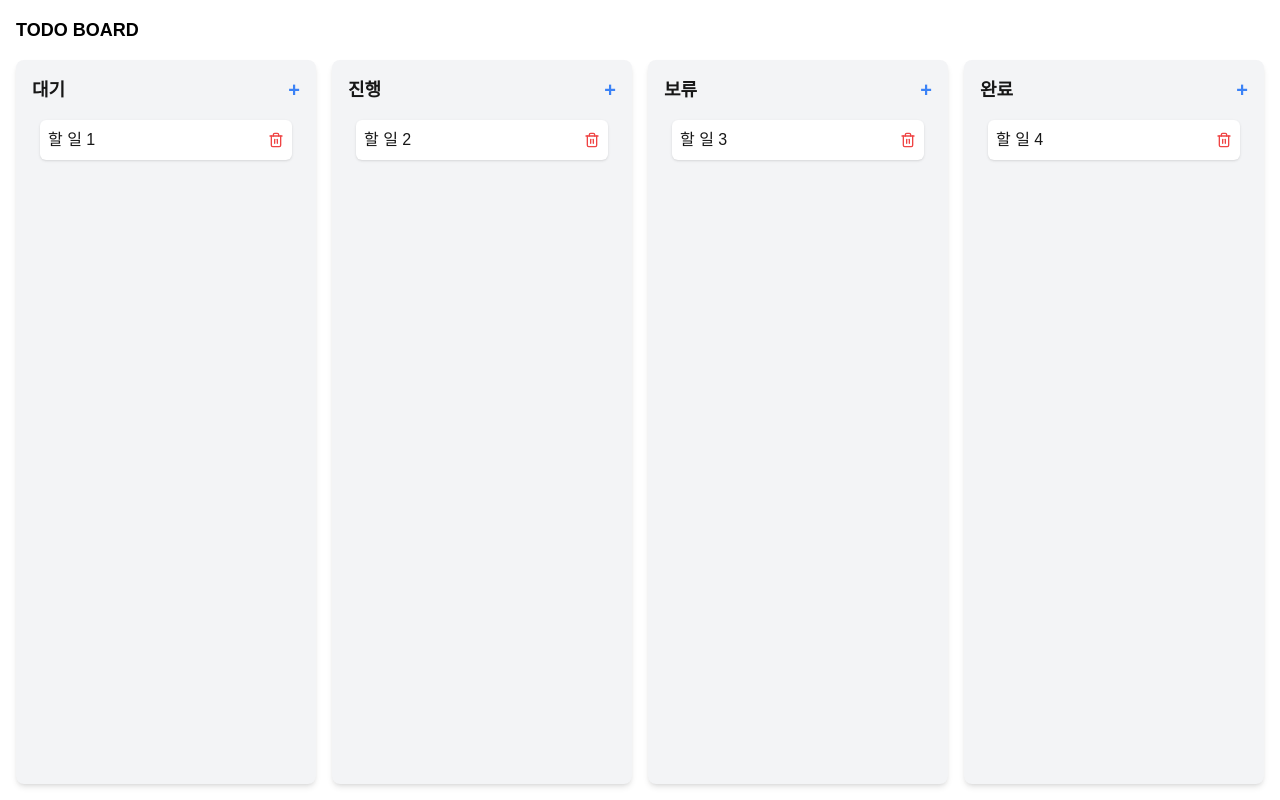
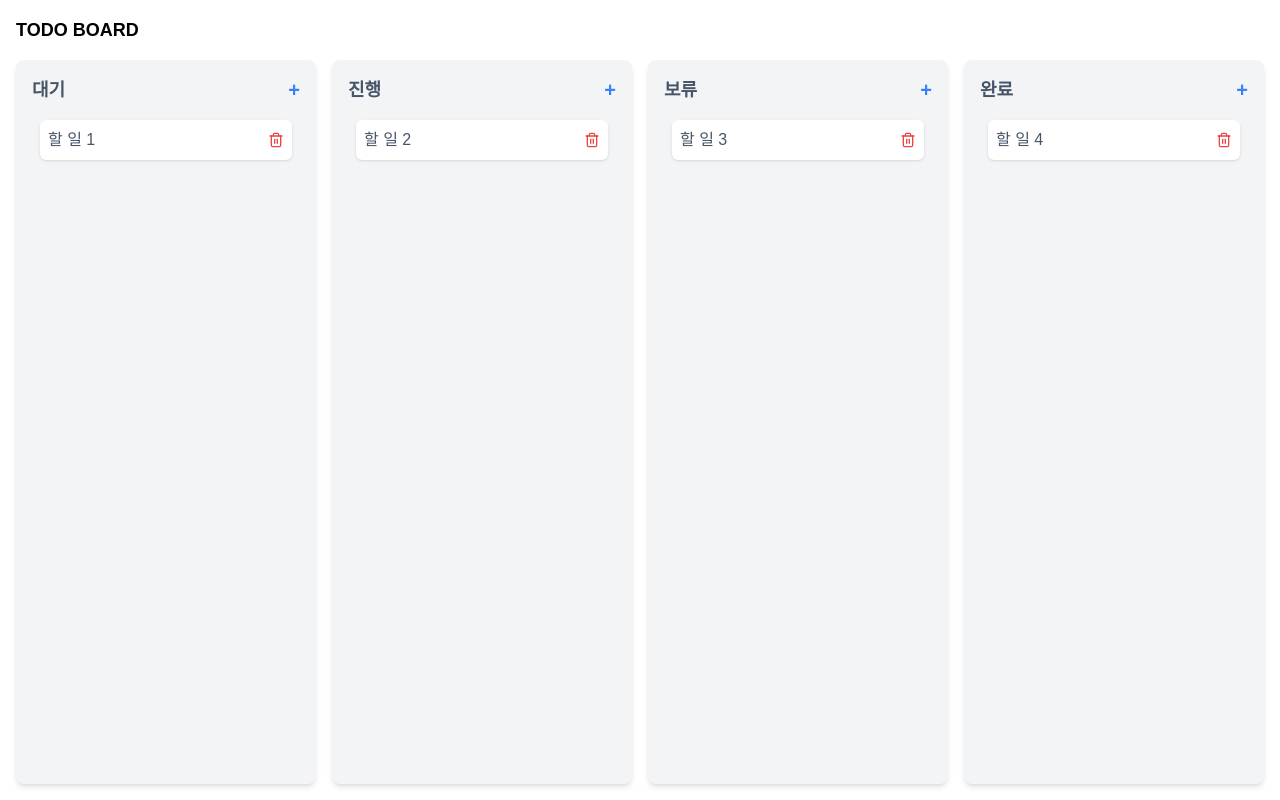
Before and after one commit to ohwowoAo/NEJ_ToDoPage, a Next.js app: page / in a window 1280 px wide. Built offline with nearby package versions, Linux system fonts and the light colour scheme.

Commit message:
style: 폰트 색상 변경

```diff
--- a/src/app/main/page.tsx
+++ b/src/app/main/page.tsx
@@ -112,7 +112,7 @@ export const MainPage = () => {
       <h1 className="text-black font-bold mb-4 text-lg">TODO BOARD</h1>
 
       <DragDropContext onDragEnd={onDragEnd}>
-        <div className="flex gap-4" style={{ height: "calc(100vh - 64px)" }}>
+        <div className="flex gap-4 text-slate-600 h-[calc(100vh-64px)]">
           {statuses.map((status) => (
             <div
               key={status}
@@ -157,7 +157,7 @@ export const MainPage = () => {
                               className="bg-white p-2 rounded-md shadow cursor-grab flex justify-between items-center"
                             >
                               <span
-                                className="flex-1 cursor-pointer"
+                                className="flex-1 cursor-pointer "
                                 onClick={() => {
                                   setEditingId(post.id);
                                   setTaskInput(post.title);
@@ -182,7 +182,7 @@ export const MainPage = () => {
         </div>
       </DragDropContext>
 
-      {/* ✅ 분리된 모달 적용 */}
+      {/* 모달 */}
       <TaskModal
         isOpen={isModalOpen}
         taskInput={taskInput}
```
